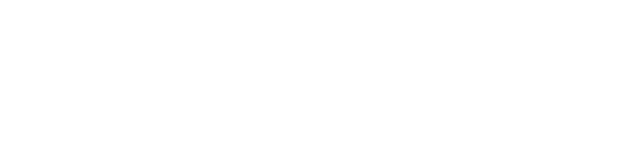
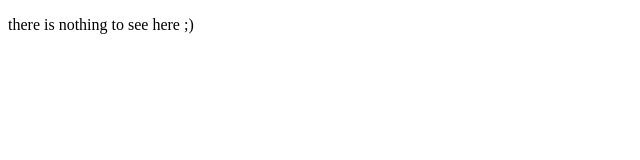
Before and after one commit to bleach-enjoyer/ocproject, a plain HTML site: page index.html in a window 1280 px wide. Shown: the whole page, without its empty margins (0-640 px from the left). Drawn offline with Linux system fonts and the light colour scheme.

Commit message:
modification du titre et ajout d'un contenu

```diff
--- a/index.html
+++ b/index.html
@@ -1,9 +1,10 @@
 <!DOCTYPE html>
 <html>
 	<head>
-		<title>test #1</title>
+		<title>the 07 project</title>
 	</head>
 	<body>
+		<p>there is nothing to see here ;)</p>
 		<script src="main.js"></script>
 	</body>
 </html>
```
